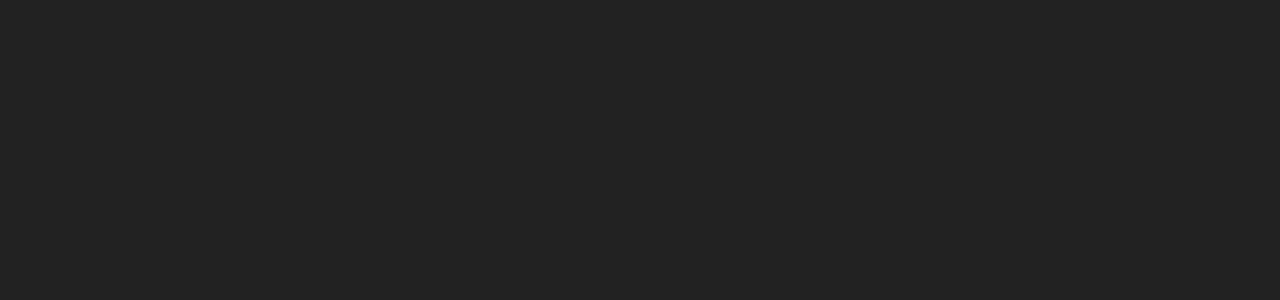
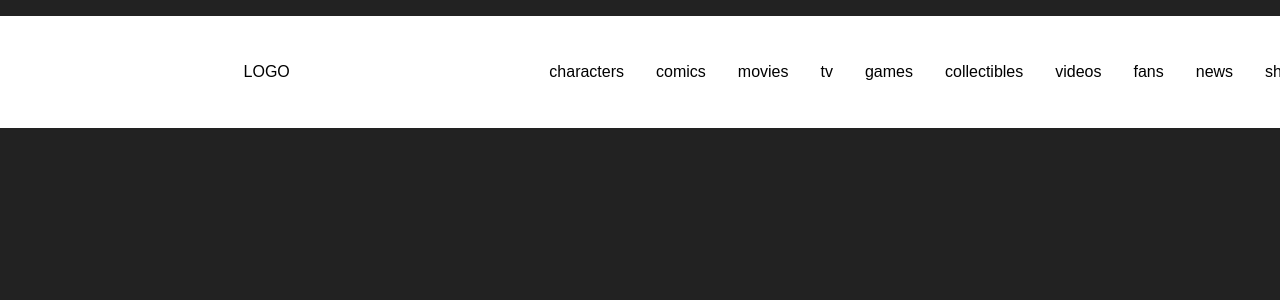
Before and after one commit to Luca-Mariselli/vite-comics, a Vue app: page / in a window 1280 px wide. Shown: the top 300 px of the page. Built offline with nearby package versions, Linux system fonts and the light colour scheme.

Commit message:
Creato header, inserito in pagina e creato v-for per menu header

```diff
--- a/index.html
+++ b/index.html
@@ -5,10 +5,26 @@
     <link rel="icon" type="image/svg+xml" href="/vite.svg" />
     <meta name="viewport" content="width=device-width, initial-scale=1.0" />
     <title>DC</title>
+    <script
+      src="https://kit.fontawesome.com/e099dc27ac.js"
+      crossorigin="anonymous"
+    ></script>
+    <link
+      href="https://cdn.jsdelivr.net/npm/bootstrap@5.3.3/dist/css/bootstrap.min.css"
+      rel="stylesheet"
+      integrity="sha384-QWTKZyjpPEjISv5WaRU9OFeRpok6YctnYmDr5pNlyT2bRjXh0JMhjY6hW+ALEwIH"
+      crossorigin="anonymous"
+    />
   </head>
 
   <body>
     <div id="app"></div>
+    <script
+      src="https://cdnjs.cloudflare.com/ajax/libs/bootstrap/5.3.3/js/bootstrap.min.js"
+      integrity="sha512-ykZ1QQr0Jy/4ZkvKuqWn4iF3lqPZyij9iRv6sGqLRdTPkY69YX6+7wvVGmsdBbiIfN/8OdsI7HABjvEok6ZopQ=="
+      crossorigin="anonymous"
+      referrerpolicy="no-referrer"
+    ></script>
     <script type="module" src="/src/main.js"></script>
   </body>
 </html>
--- a/src/App.vue
+++ b/src/App.vue
@@ -1,10 +1,11 @@
 <script>
-// import AppHeader from './components/AppHeader.vue';
+import AppHeader from './components/AppHeader.vue';
 // import AppMain from './components/AppMain.vue';
 // import AppFooter from './components/AppFooter.vue';
 
 export default {
   components: {
+    AppHeader,
 
   },
   data() {
@@ -21,7 +22,7 @@
 
 <template>
 
-  <!-- <AppHeader /> -->
+  <AppHeader />
 
   <main>
 
--- a/src/components/AppHeader.vue
+++ b/src/components/AppHeader.vue
@@ -3,7 +3,19 @@
 export default {
     data() {
         return {
+            menuHead: [
+                `characters`,
+                `comics`,
+                `movies`,
+                `tv`,
+                `games`,
+                `collectibles`,
+                `videos`,
+                `fans`,
+                `news`,
+                `shop`
 
+            ]
         }
     }
 }
@@ -11,9 +23,18 @@
 </script>
 
 <template>
-    <header>
-
+    <header class="mt-3 d-flex">
+        <div class="col-5 d-flex align-items-center justify-content-center">LOGO</div>
+        <div class="col-7 d-flex align-items-center justify-content-start">
+            <div v-for="item in menuHead" class="m-3">{{ item }}</div>
+        </div>
     </header>
 </template>
 
-<style scoped></style>
+<style scoped>
+header {
+    background-color: white;
+    color: black;
+    height: 7rem;
+}
+</style>
```
